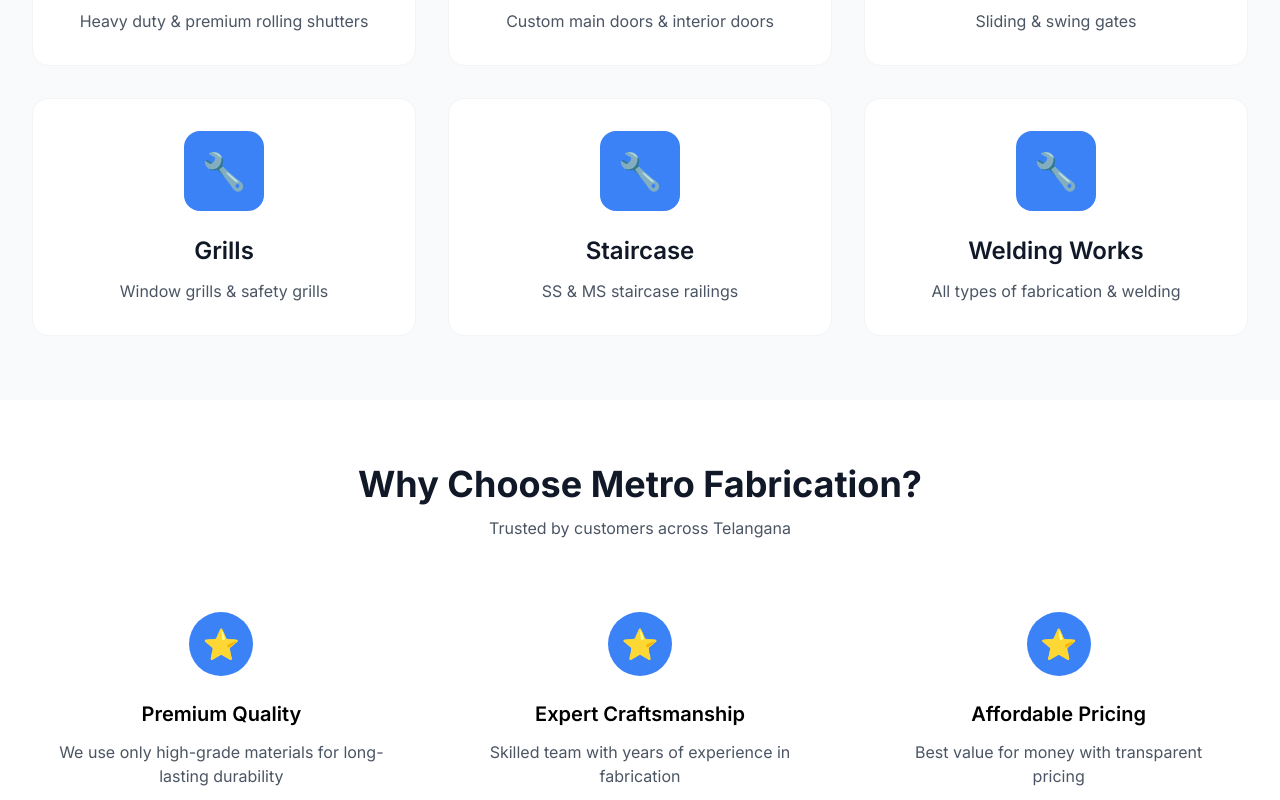
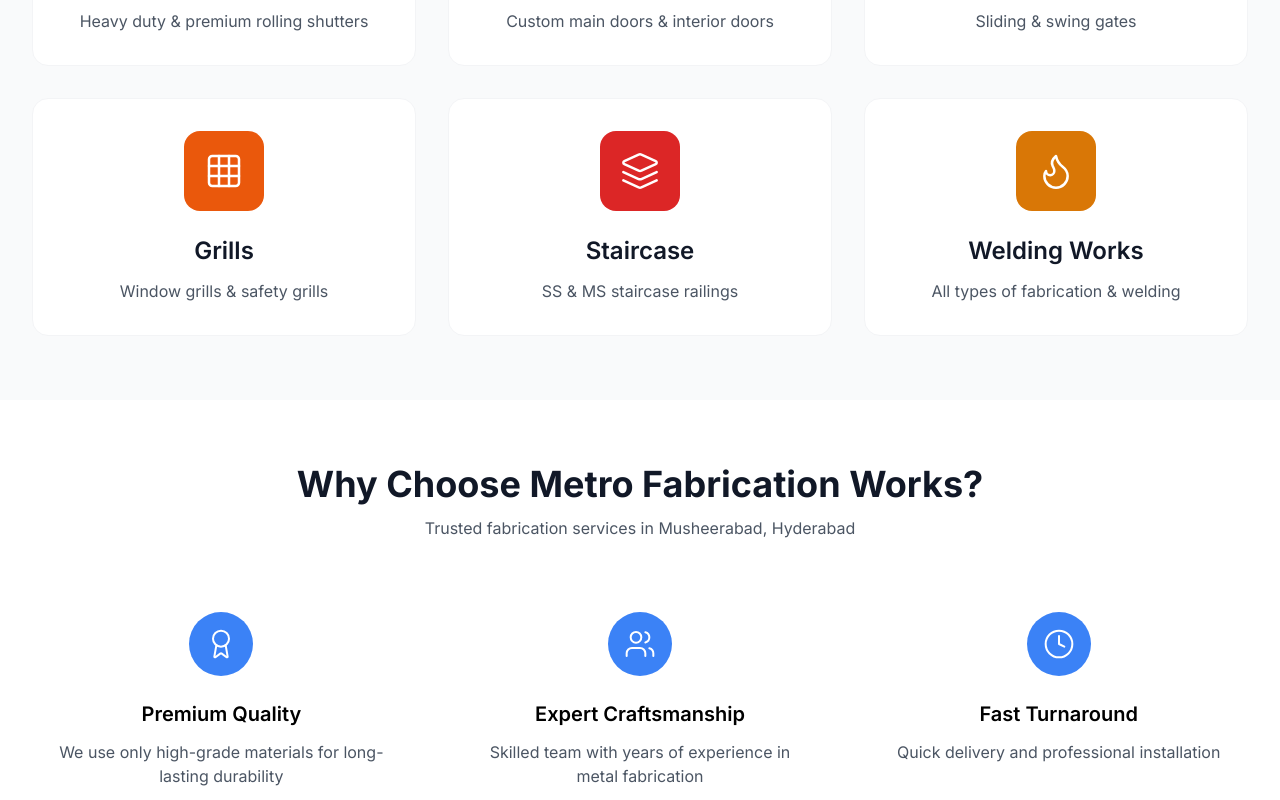
Before and after one commit to metrofabricationworks/metro_fabrication_works, a Next.js app: page / in a window 1280 px wide. Shown: the part 1000-1800 px from the top of the page. Built offline with nearby package versions, Linux system fonts and the light colour scheme.

Commit message:
icons update

```diff
--- a/package.json
+++ b/package.json
@@ -10,7 +10,8 @@
   },
   "dependencies": {
     "firebase": "^10.14.1",
-    "lucide-react": "0.454.0",
+    "lucide": "^1.14.0",
+    "lucide-react": "^0.454.0",
     "next": "14.2.15",
     "react": "18.3.1",
     "react-dom": "18.3.1",
--- a/pages/index.js
+++ b/pages/index.js
@@ -1,6 +1,7 @@
 import Layout from '../components/Layout';
 import dynamic from 'next/dynamic';
 import Link from 'next/link';
+import { Shield, DoorOpen, Warehouse, Grid3X3,Layers, Flame, Award, Users, Clock} from 'lucide-react';
 
 const Carousel = dynamic(
   () => import('../components/Carousel'),
@@ -17,17 +18,53 @@
 );
 
 const categories = [
-  { name: 'Rolling Shutter', href: '/rolling-shutter', description: 'Heavy duty & premium rolling shutters' },
-  { name: 'Doors', href: '/doors', description: 'Custom main doors & interior doors' },
-  { name: 'Gates', href: '/gates', description: 'Sliding & swing gates' },
-  { name: 'Grills', href: '/grills', description: 'Window grills & safety grills' },
-  { name: 'Staircase', href: '/staircase', description: 'SS & MS staircase railings' },
-  { name: 'Welding Works', href: '/welding-works', description: 'All types of fabrication & welding' }
+  {
+    name: 'Rolling Shutter',
+    href: '/rolling-shutter',
+    icon: Shield,
+    description: 'Heavy duty & premium rolling shutters',
+    color: 'bg-blue-600'
+  },
+  {
+    name: 'Doors',
+    href: '/doors',
+    icon: DoorOpen,
+    description: 'Custom main doors & interior doors',
+    color: 'bg-emerald-600'
+  },
+  {
+    name: 'Gates',
+    href: '/gates',
+    icon: Warehouse, // fixed
+    description: 'Sliding & swing gates',
+    color: 'bg-purple-600'
+  },
+  {
+    name: 'Grills',
+    href: '/grills',
+    icon: Grid3X3, // fixed (capital X)
+    description: 'Window grills & safety grills',
+    color: 'bg-orange-600'
+  },
+  {
+    name: 'Staircase',
+    href: '/staircase',
+    icon: Layers,
+    description: 'SS & MS staircase railings',
+    color: 'bg-red-600'
+  },
+  {
+    name: 'Welding Works',
+    href: '/welding-works',
+    icon: Flame,
+    description: 'All types of fabrication & welding',
+    color: 'bg-amber-600'
+  }
 ];
 
 export default function Home() {
   return (
-    <Layout title="Metro Fabrication Works - Telangana">
+    <Layout title="Metro Fabrication Works - Hyderabad">
       <Carousel />
 
       {/* Services Section */}
@@ -36,22 +73,33 @@
           <div className="text-center mb-12">
             <h2 className="text-4xl font-bold text-gray-900 mb-4">Our Services</h2>
             <p className="text-lg text-gray-600 max-w-2xl mx-auto">
-              Professional metal fabrication services with quality materials and expert craftsmanship in Vijayawada
+              Professional metal fabrication services with quality materials and expert craftsmanship in Hyderabad
             </p>
           </div>
 
           <div className="grid grid-cols-1 sm:grid-cols-2 lg:grid-cols-3 gap-8">
-            {categories.map((category) => (
+            {categories.map((category) => {
+              const Icon = category.icon;
+              return (
                 <Link key={category.name} href={category.href} className="group">
-                <div className="bg-white rounded-2xl p-8 text-center card-hover h-full border border-gray-100 hover:border-secondary transition-all">
-                  <div className="w-20 h-20 bg-secondary rounded-2xl flex items-center justify-center mx-auto mb-6 group-hover:scale-110 transition-transform">
-                    <span className="text-white text-4xl">🔧</span>
+                  <div className="bg-white rounded-2xl p-8 text-center border border-gray-100 hover:border-secondary transition-all hover:shadow-lg">
+
+                    <div className={`${category.color} w-20 h-20 rounded-2xl flex items-center justify-center mx-auto mb-6 group-hover:scale-110 transition-transform duration-300`}>
+                      <Icon className="w-10 h-10 text-white stroke-[1.5]" />
                     </div>
-                  <h3 className="text-2xl font-semibold mb-3 text-gray-900">{category.name}</h3>
-                  <p className="text-gray-600">{category.description}</p>
+
+                    <h3 className="text-2xl font-semibold mb-3 text-gray-900">
+                      {category.name}
+                    </h3>
+
+                    <p className="text-gray-600">
+                      {category.description}
+                    </p>
+
                   </div>
                 </Link>
-            ))}
+              );
+            })}
           </div>
         </div>
       </section>
@@ -60,24 +108,31 @@
       <section className="py-16 bg-white">
         <div className="max-w-7xl mx-auto px-4 sm:px-6 lg:px-8">
           <div className="text-center mb-12">
-            <h2 className="text-4xl font-bold text-gray-900">Why Choose Metro Fabrication?</h2>
-            <p className="text-gray-600 mt-3">Trusted by customers across Telangana</p>
+            <h2 className="text-4xl font-bold text-gray-900">
+              Why Choose Metro Fabrication Works?
+            </h2>
+            <p className="text-gray-600 mt-3">
+              Trusted fabrication services in Musheerabad, Hyderabad
+            </p>
           </div>
 
           <div className="grid md:grid-cols-3 gap-10">
             {[
-              { title: "Premium Quality", desc: "We use only high-grade materials for long-lasting durability" },
-              { title: "Expert Craftsmanship", desc: "Skilled team with years of experience in fabrication" },
-              { title: "Affordable Pricing", desc: "Best value for money with transparent pricing" }
-            ].map((item, i) => (
+              { icon: Award, title: "Premium Quality", desc: "We use only high-grade materials for long-lasting durability" },
+              { icon: Users, title: "Expert Craftsmanship", desc: "Skilled team with years of experience in metal fabrication" },
+              { icon: Clock, title: "Fast Turnaround", desc: "Quick delivery and professional installation" }
+            ].map((item, i) => {
+              const Icon = item.icon;
+              return (
                 <div key={i} className="text-center p-6">
                   <div className="w-16 h-16 bg-secondary rounded-full flex items-center justify-center mx-auto mb-6">
-                  <span className="text-white text-3xl">⭐</span>
+                    <Icon className="w-8 h-8 text-white stroke-[1.5]" />
                   </div>
                   <h3 className="text-xl font-semibold mb-3">{item.title}</h3>
                   <p className="text-gray-600">{item.desc}</p>
                 </div>
-            ))}
+              );
+            })}
           </div>
         </div>
       </section>
```
Also changed, not shown: 1 other file (tests, documents, lock files or other folders). Lines whose indentation alone changed are shown as unchanged.
